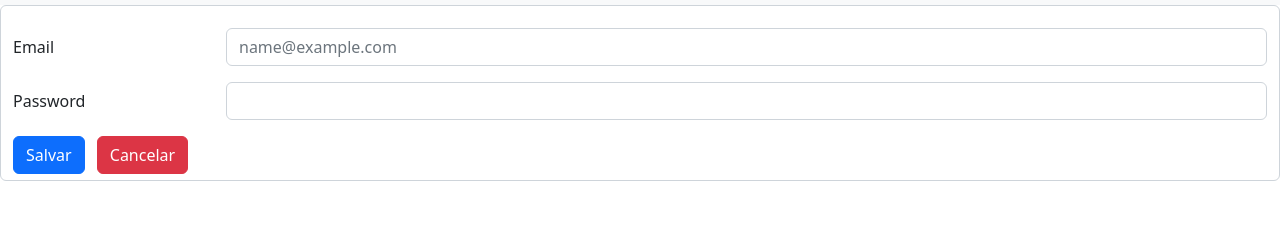
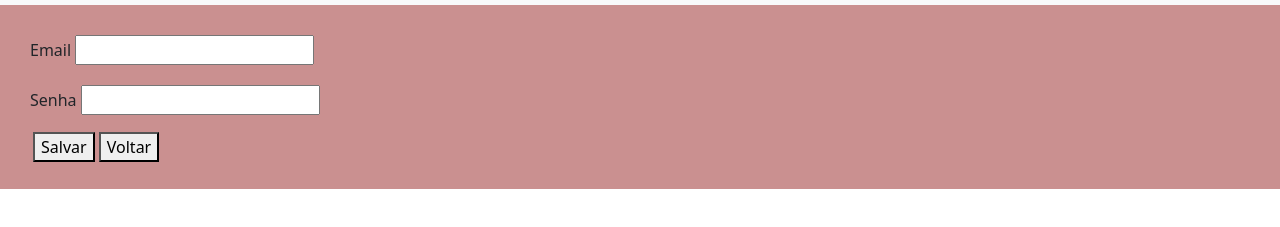
Before and after one commit to GaTrani/MeuPrimeiroSite-ControleFinancas, a plain HTML site: page site/pags/criarConta.html in a window 1280 px wide. Shown: the part 51-278 px from the top of the page. Drawn offline with nearby package versions, Linux system fonts and the light colour scheme.

Commit message:
reinicio

```diff
--- a/site/pags/criarConta.html
+++ b/site/pags/criarConta.html
@@ -66,33 +66,21 @@
     </nav>
 
     <!-- Content here -->
-    <div class="containerform">
-      <div class="form-control">
-        <p></p>
-        <div class="mb-3 row">
-          <label for="exampleFormControlInput1" class="col-sm-2 col-form-label">Email</label>
-          <div class="col-sm-10">
-            <input type="text" class="form-control" id="inputEmail" placeholder="name@example.com">
-          </div>
-        </div>
-
-        <!--senha-->
-        <div class="mb-3 row">
-          <label for="inputPassword" class="col-sm-2 col-form-label">Password</label>
-          <div class="col-sm-10">
-            <input type="password" class="form-control" id="inputPassword">
-          </div>
-        </div>
-        <p></p>
-
-        <div class="containerCriar2">
-          <div class="botoesCriar">
-            <button class="btn btn-primary me-md-2" type="button">Salvar</button>
-            <button class="btn btn-danger" type="button">Cancelar</button>
-          </div>
-        </div>
+    <div class="containerGeral" id="formulario">
+      <div class="linha">
+        <label for="text">Email</label>
+        <input type="text">
+      </div>
+      <div class="linha">
+        <label for="text">Senha</label>
+        <input type="password">
+      </div>
+      <div class="btn">
+        <button class="salvar">Salvar</button>
+        <button class="voltar">Voltar</button>
       </div>
     </div>
+
 
 
   </div>
--- a/site/pags/styles.css
+++ b/site/pags/styles.css
@@ -5,16 +5,11 @@ class = .classe
 id = #id
 */
 
-.containerform{
-    margin: 50;
-    width: auto;
-    height: auto;
+.containerGeral{
+    background-color: rgb(202, 144, 144);
+    padding: 20px;
 }
 
-.textCriar, input{
-    margin: 5;
+.linha{
+    padding: 10px;
 }
-
-.containerCriar0{
-    align-content: flex-end;
-}
```
